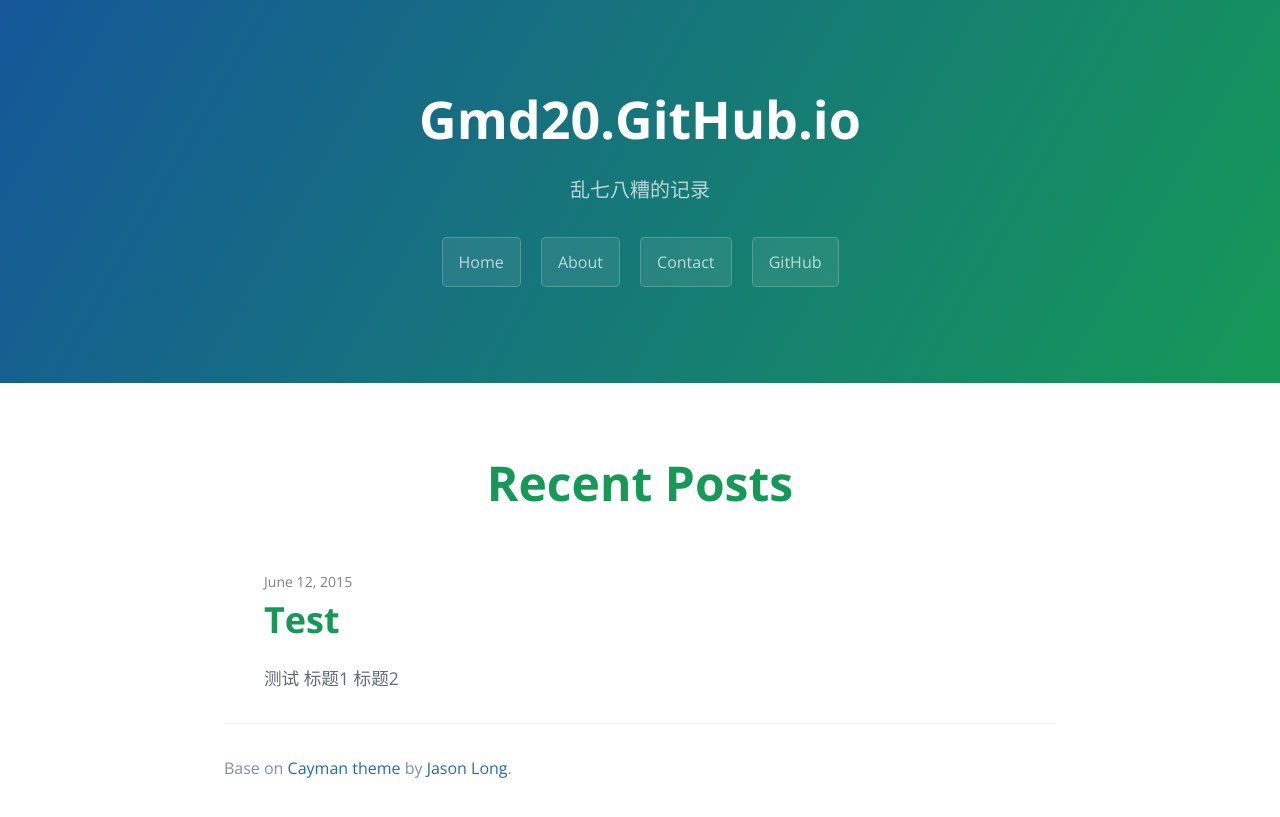
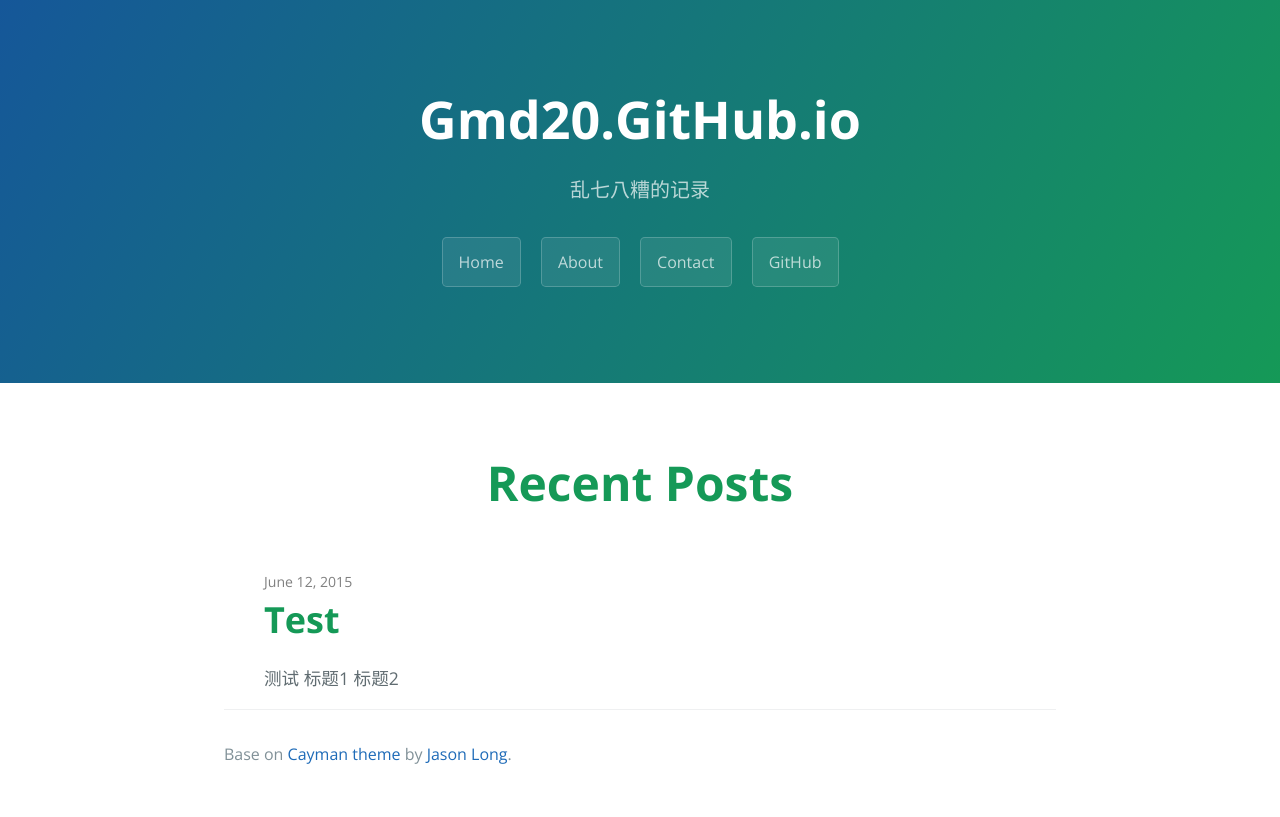
Before and after one commit to gmd20/gmd20.github.io, a Jekyll site: the page built from index.html, in a window 1280 px wide. Shown: the top 817 px of the page. Built offline with Jekyll 4.4.1, drawn with Linux system fonts in a browser that asks for light colours; Markdown is read by kramdown in place of the engine named in the settings; the list of posts is cut into pages by our own code.

Commit message:
Update default.html

```diff
--- a/_layouts/default.html
+++ b/_layouts/default.html
@@ -7,11 +7,13 @@
    {% include header.html %}
 
    <section class="main-content">
-      <div class="container">
+
          {{ content }}
+
+
+      <div class="footer_container">
+        {% include footer.html %}
       </div>
-
-        {% include footer.html %}
    </section><!-- end .content -->
 
    {% include scripts.html %}
```
